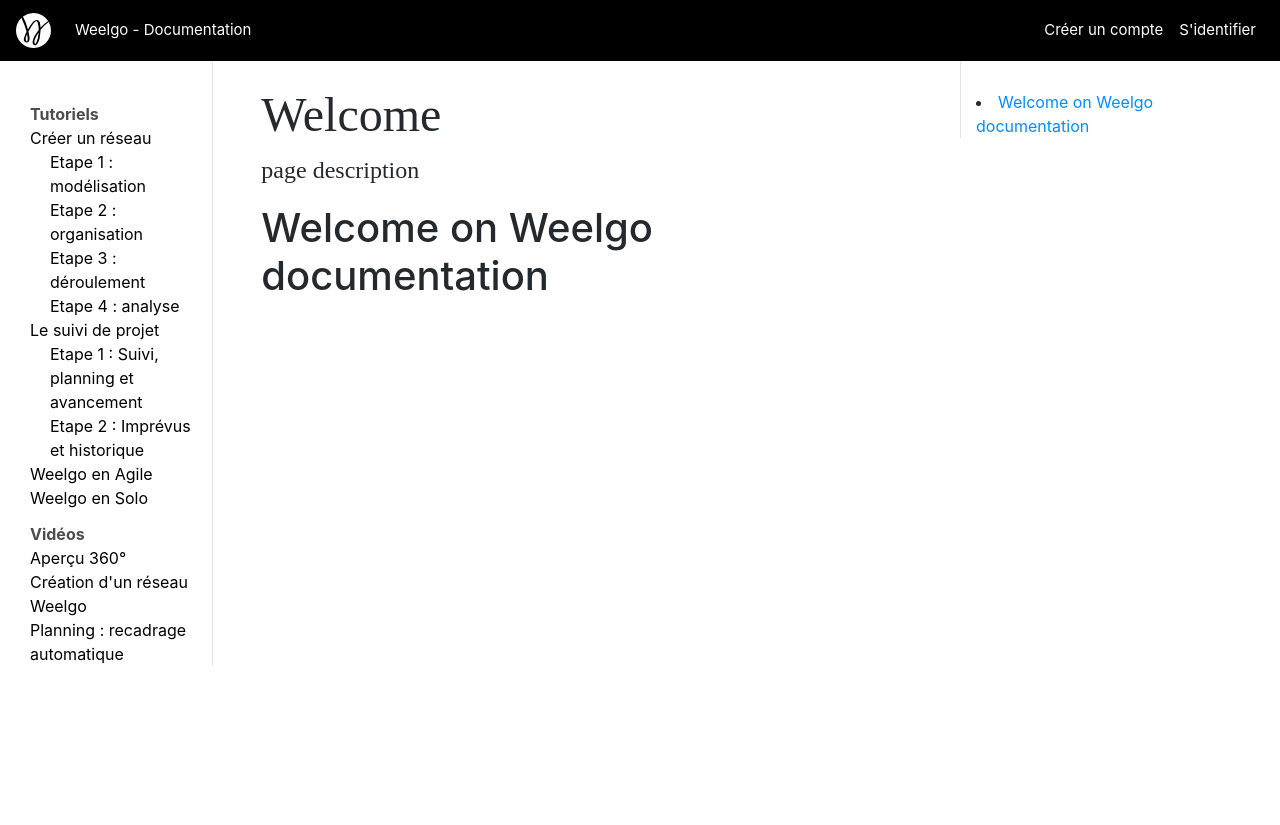
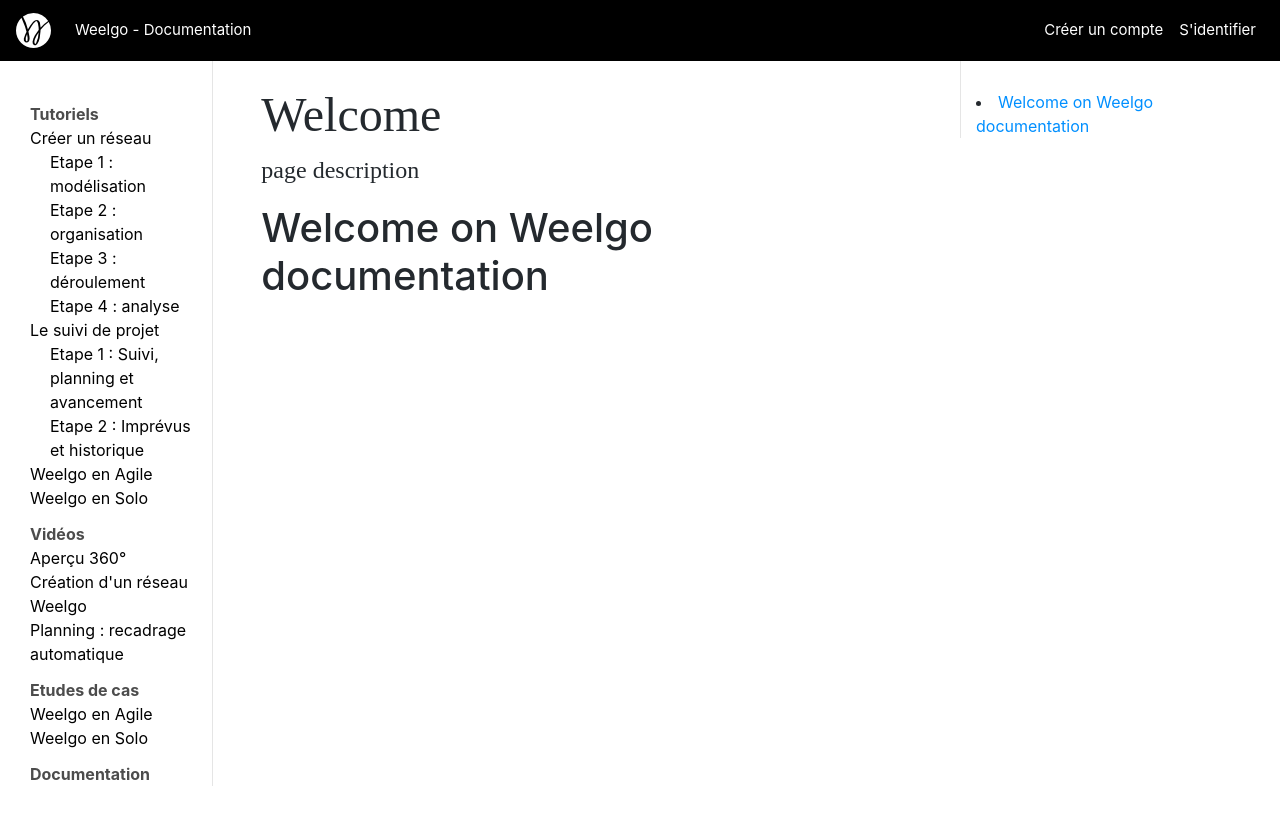
Before and after one commit to Weelgo/weelgo.github.io, a Jekyll site: the page built from index.md, in a window 1280 px wide. Shown: the top 825 px of the page. Built offline with Jekyll 4.4.1, drawn with Linux system fonts in a browser that asks for light colours.

Commit message:
amélioration doc

```diff
--- a/_data/sitemap_fr.json
+++ b/_data/sitemap_fr.json
@@ -66,5 +66,23 @@
 				"path": "weelgoSolo"
 			}
 		]
+	},
+	{
+		"name": "Etudes de cas",
+		"path": "",
+		"sub": [
+			{
+				"name": "Weelgo en Agile",
+				"path": "weelgoAgile"
+			},
+			{
+				"name": "Weelgo en Solo",
+				"path": "weelgoSolo"
+			}
+		]
+	},
+	{
+		"name": "Documentation",
+		"path": ""
 	}
 ]
```
